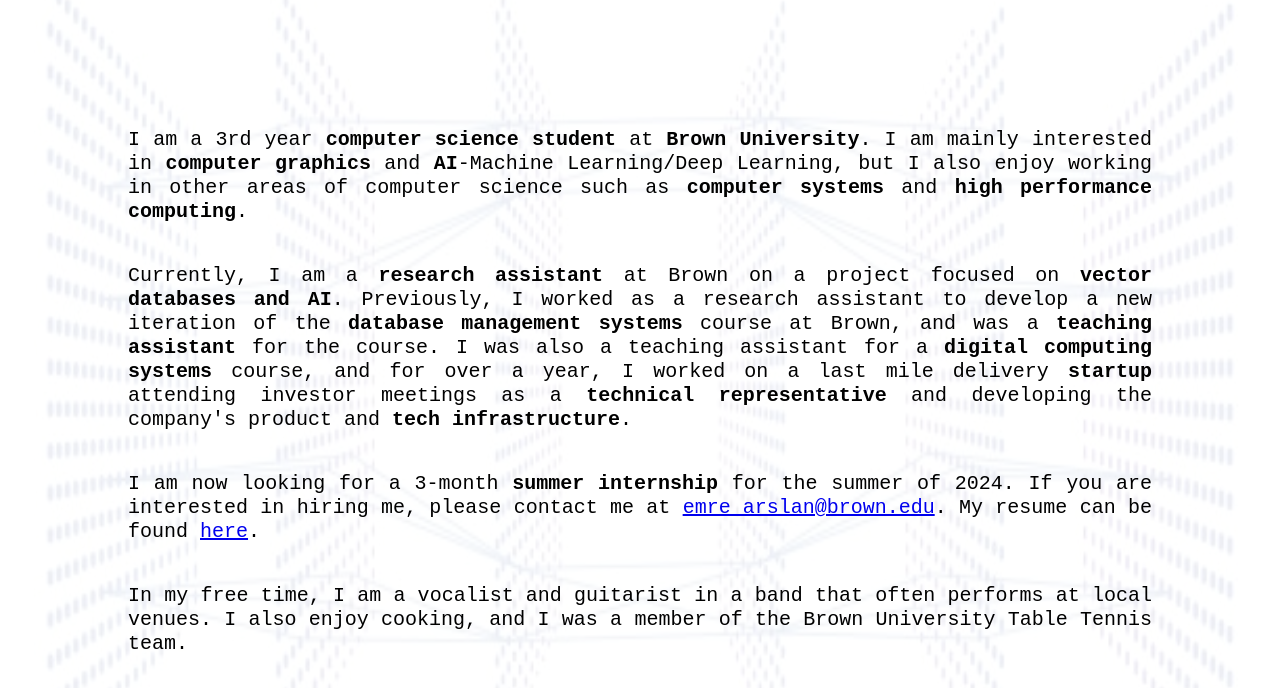
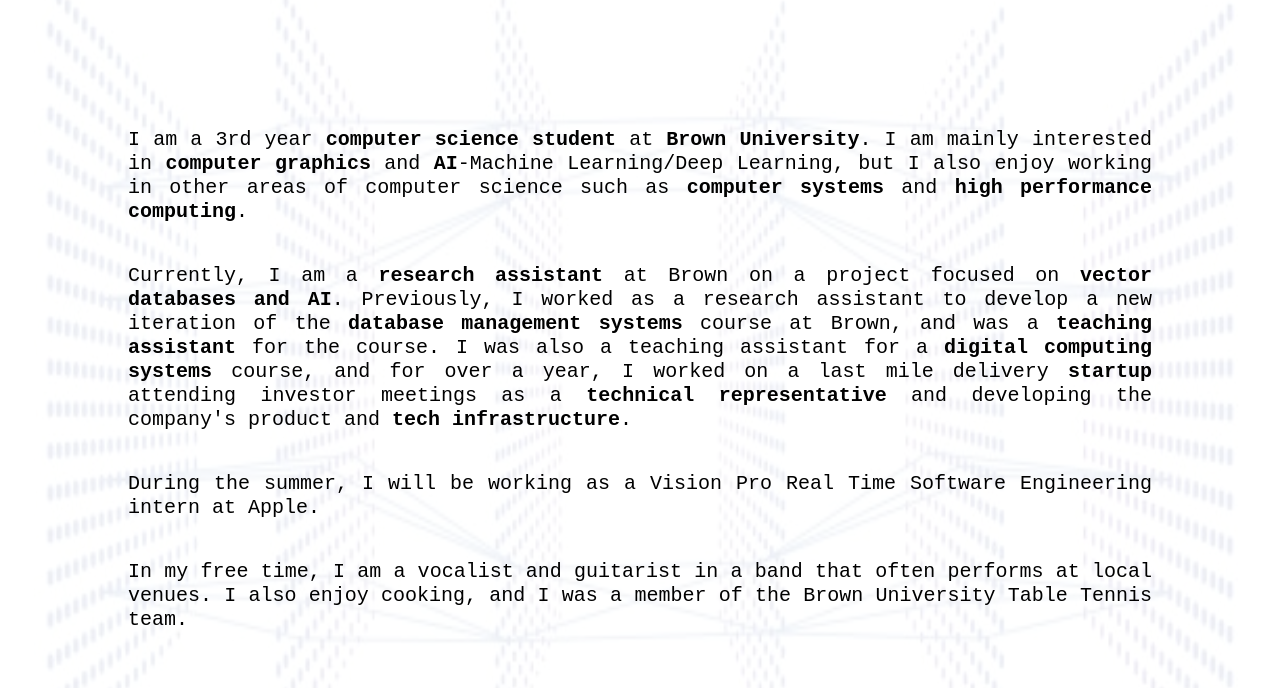
Before and after one commit to earslan25/earslan25.github.io, a plain HTML site: page about.html in a window 1280 px wide. Shown: the part 112-800 px from the top of the page. Drawn offline with Linux system fonts and the light colour scheme.

Commit message:
Update about.html

```diff
--- a/about.html
+++ b/about.html
@@ -125,9 +125,7 @@
             representative</b> and developing the company's product and <b>tech infrastructure</b>.
         </p>
         <p>
-            I am now looking for a 3-month <b>summer internship</b> for the summer of 2024. If you are interested in hiring me,
-            please contact me at <a href="mailto:emre_arslan@brown.edu" target="_blank">emre_arslan@brown.edu</a>. My
-            resume can be found <a href="./assets/Emre%20Arslan%20Resume.pdf" target="_blank">here</a>.
+            During the summer, I will be working as a Vision Pro Real Time Software Engineering intern at Apple.
         </p>
         <p>
             In my free time, I am a vocalist and guitarist in a band that often performs at local venues. I also enjoy
```
